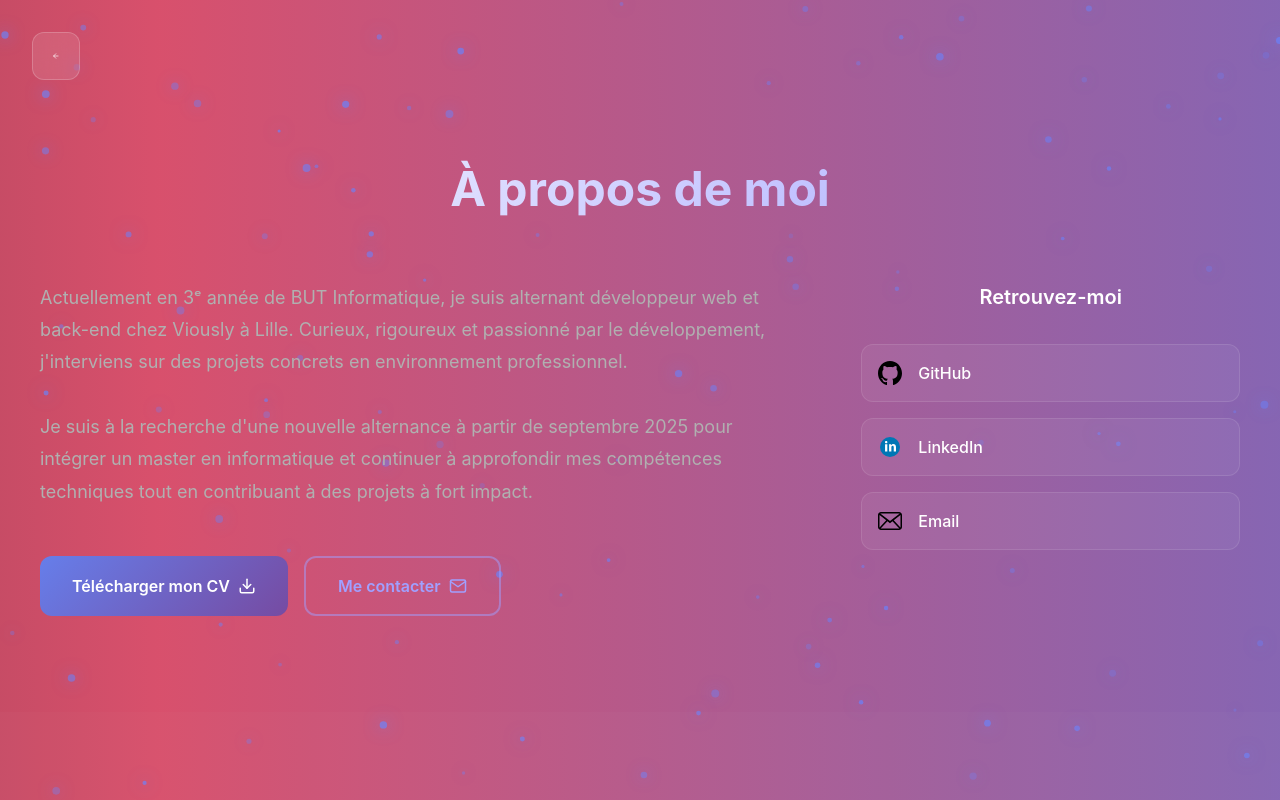
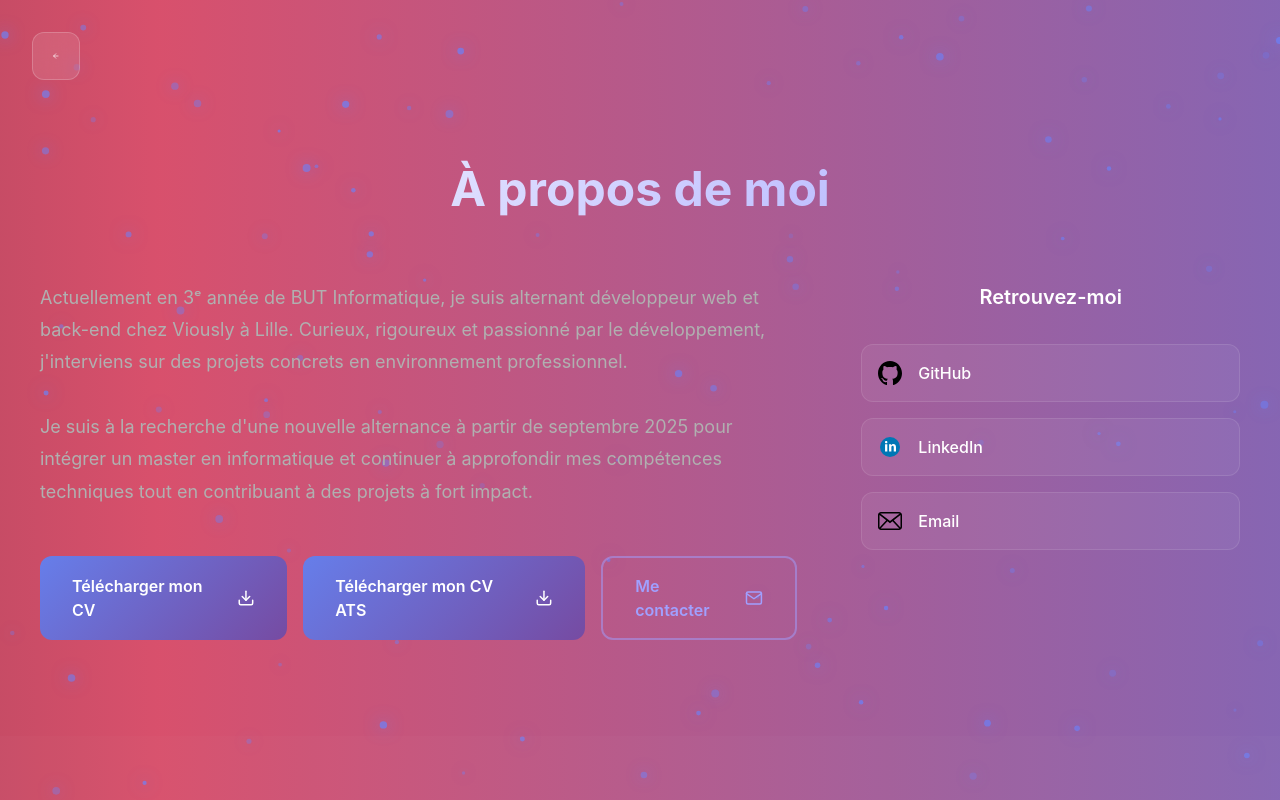
Before and after one commit to OLIDRN/portofio-dourdin-olivier, a React (Vite) app: page /about in a window 1280 px wide. Shown: the top 800 px of the page. Built offline with nearby package versions, Linux system fonts and the light colour scheme.

Commit message:
Add ATS-compliant CV and update download links
- Introduced a new ATS-compliant CV (cv-olivier-ats.pdf) to enhance job application compatibility.
- Updated AboutSection and AboutPage components to include download links for the new CV format, improving accessibility for potential employers.

```diff
--- a/src/components/AboutSection.jsx
+++ b/src/components/AboutSection.jsx
@@ -60,6 +60,9 @@
             <a href="/cv-olivier.pdf" className="about-btn" download>
               Télécharger mon CV
             </a>
+            <a href="/cv-olivier-ats.pdf" className="about-btn" download>
+              Télécharger mon CV ATS
+            </a>
             <a href="mailto:olivierdourdin148@gmail.com" className="about-btn about-btn-outline">
               Me contacter
             </a>
--- a/src/pages/AboutPage.jsx
+++ b/src/pages/AboutPage.jsx
@@ -72,6 +72,21 @@
                     whileTap={{ scale: 0.98 }}
                   >
                     Télécharger mon CV
+                    <svg width="18" height="18" viewBox="0 0 24 24" fill="none">
+                      <path d="M21 15V19A2 2 0 0 1 19 21H5A2 2 0 0 1 3 19V15" stroke="currentColor" strokeWidth="2" strokeLinecap="round" strokeLinejoin="round"/>
+                      <polyline points="7,10 12,15 17,10" stroke="currentColor" strokeWidth="2" strokeLinecap="round" strokeLinejoin="round"/>
+                      <line x1="12" y1="15" x2="12" y2="3" stroke="currentColor" strokeWidth="2" strokeLinecap="round"/>
+                    </svg>
+                  </motion.a>
+
+                  <motion.a
+                    href="/cv-olivier-ats.pdf"
+                    className="about-page__cta about-page__cta--primary"
+                    download
+                    whileHover={{ scale: 1.02 }}
+                    whileTap={{ scale: 0.98 }}
+                  >
+                    Télécharger mon CV ATS
                     <svg width="18" height="18" viewBox="0 0 24 24" fill="none">
                       <path d="M21 15V19A2 2 0 0 1 19 21H5A2 2 0 0 1 3 19V15" stroke="currentColor" strokeWidth="2" strokeLinecap="round" strokeLinejoin="round"/>
                       <polyline points="7,10 12,15 17,10" stroke="currentColor" strokeWidth="2" strokeLinecap="round" strokeLinejoin="round"/>
```
Also changed, not shown: 2 other files (tests, documents, lock files or other folders).
